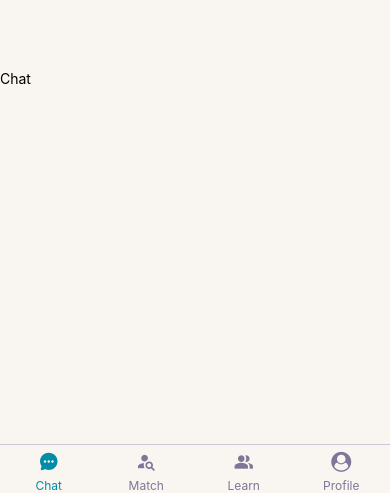
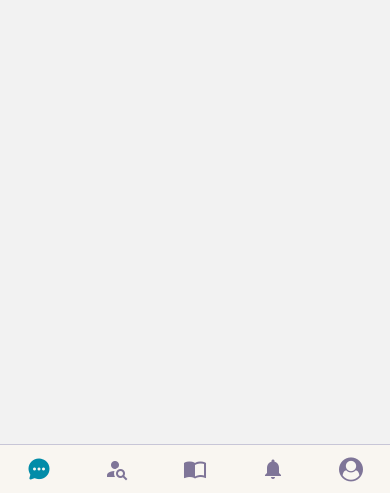
Before and after one commit to cborbonm/cs147-chatty, a React Native app: screen /Chat in a window 390 px wide. Shown: the part 351-844 px from the top of the page. Built offline with nearby package versions, Linux system fonts and the light colour scheme.

Commit message:
Installed GiftedChat and added notifs tab
can take out notifs tab if desired

```diff
--- a/App.js
+++ b/App.js
@@ -14,7 +14,7 @@ import {
 import { useState, useEffect } from "react";
 import Colors from "./Themes/colors";
 
-import {ChatNavigator, MatchNavigator, ForumNavigator, ProfileNavigator } from './CustomNavigation'
+import {ChatNavigator, MatchNavigator, ForumNavigator, NotifNavigator, ProfileNavigator } from './CustomNavigation'
 import { MaterialCommunityIcons, MaterialIcons, Ionicons, FontAwesome } from '@expo/vector-icons';
 
 import { NavigationContainer } from '@react-navigation/native';
@@ -46,9 +46,9 @@ export default function App() {
             component={ChatNavigator}
             options={{
               tabBarIcon: ({ color }) => (
-                <Ionicons name="chatbubble-ellipses" size={20} color={color} />
+                <Ionicons name="chatbubble-ellipses" size={24} color={color} />
               ),
-              title: 'Chat',
+              title: '',
             }}
           />
           <Tab.Screen
@@ -56,9 +56,9 @@ export default function App() {
             component={MatchNavigator}
             options={{
               tabBarIcon: ({ color }) => (
-                <MaterialCommunityIcons name="account-search" size={20} color={color} />
+                <MaterialCommunityIcons name="account-search" size={24} color={color} />
               ),
-              title: 'Match',
+              title: '',
             }}
           />
           <Tab.Screen
@@ -67,9 +67,20 @@ export default function App() {
             headerShown={false}
             options={{
               tabBarIcon: ({ color }) => (
-                <MaterialIcons name="people-alt" size={20} color={color} />
+                <MaterialCommunityIcons name="book-open-variant" size={24} color={color} />
               ),
-              title: 'Learn',
+              title: '',
+            }}
+          />
+          <Tab.Screen
+            name="NotifNav"
+            component={NotifNavigator}
+            headerShown={false}
+            options={{
+              tabBarIcon: ({ color }) => (
+                <MaterialIcons name="notifications" size={24} color={color} />
+              ),
+              title: '',
             }}
           />
           <Tab.Screen
@@ -77,9 +88,9 @@ export default function App() {
             component={ProfileNavigator}
             options={{
               tabBarIcon: ({ color }) => (
-                <FontAwesome name="user-circle" size={20} color={color} />
+                <FontAwesome name="user-circle" size={24} color={color} />
               ),
-              title: 'Profile',
+              title: '',
             }}
           />
         </Tab.Navigator>
--- a/CustomNavigation.js
+++ b/CustomNavigation.js
@@ -32,7 +32,7 @@ import NewQuestion from "./pages/NewQuestion";
 import LanguageDropDown from "./pages/LanguageDropDown";
 import Question from "./pages/Question";
 import QuestionPosted from "./pages/QuestionPosted";
-
+import Notifications from "./pages/Notifications";
 import Profile from "./pages/Profile";
 import Colors from "./Themes/colors"
 
@@ -261,7 +261,38 @@ export {ForumNavigator};  // Stack-Navigator for Forum Tab
 
 export {ProfileNavigator};  // Stack-Navigator for Profile Tab
 
+const NotifNavigator = () => {
+  return (
+    <Stack.Navigator initialRouteName="Notifications">
+      <Stack.Group screenOptions={{
+        headerBackTitle: null, headerStyle: {
+          backgroundColor: Colors.background,
+          borderBottomColor: Colors.lavender,
+          borderBottomWidth: 1,
+        },
+        headerTintColor: Colors.accent,
+        headerTitleStyle: {
+          fontWeight: '400',
+          color: Colors.chatty,
+        },
+      }}>
+        <Stack.Screen name="Notifications"
+          component={Notifications}
+          options= {({ navigation }) => ({
+            title: '',
+            headerLeft: () => <Image source={logo} style={styles.logo}/>,
+            headerLeftContainerStyle: {
+              paddingLeft: 10,
+            },
+          })
+        }
+        />
+      </Stack.Group>
+    </Stack.Navigator>
+  );
+}
 
+export {NotifNavigator};  // Stack-Navigator for Profile Tab
 
 const styles = StyleSheet.create({
   logo: {
--- a/package.json
+++ b/package.json
@@ -26,6 +26,7 @@
     "react-native-app-auth": "^6.4.0",
     "react-native-dropdown-menu": "^2.0.0",
     "react-native-gesture-handler": "^2.3.0",
+    "react-native-gifted-chat": "^0.16.3",
     "react-native-reanimated": "^2.4.1",
     "react-native-safe-area-context": "^4.1.2",
     "react-native-screens": "^3.13.1",
--- a/pages/Chat.js
+++ b/pages/Chat.js
@@ -1,3 +1,4 @@
+import React, { useState, useCallback, useEffect } from 'react';
 import {
     StyleSheet,
     Text,
@@ -7,17 +8,39 @@ import {
 } from 'react-native';
 import Colors from "../Themes/colors";
 import { MaterialCommunityIcons } from '@expo/vector-icons';
+import { GiftedChat } from 'react-native-gifted-chat'
 
-import { questions } from '../data/questions';
-import { db } from "../firebase";
-import { doc, getDoc } from "firebase/firestore";
+export function Chat() {
+  const [messages, setMessages] = useState([]);
 
-export function Chat({ navigation }) {
-    return (
-        <View style={styles.container}>
-            <Text>Chat</Text>
-        </View>
-    );
+  useEffect(() => {
+    setMessages([
+      {
+        _id: 1,
+        text: 'Hello developer',
+        createdAt: new Date(),
+        user: {
+          _id: 2,
+          name: 'React Native',
+          avatar: 'https://placeimg.com/140/140/any',
+        },
+      },
+    ])
+  }, [])
+
+  const onSend = useCallback((messages = []) => {
+    setMessages(previousMessages => GiftedChat.append(previousMessages, messages))
+  }, [])
+
+  return (
+    <GiftedChat
+      messages={messages}
+      onSend={messages => onSend(messages)}
+      user={{
+        _id: 1,
+      }}
+    />
+  )
 }
 
 export default Chat;
--- /dev/null
+++ b/pages/Notifications.js
@@ -0,0 +1,32 @@
+import {
+    StyleSheet,
+    Text,
+    View,
+    Pressable,
+    FlatList,
+} from 'react-native';
+import Colors from "../Themes/colors";
+import { MaterialCommunityIcons } from '@expo/vector-icons';
+
+import { questions } from '../data/questions';
+import { db } from "../firebase";
+import { doc, getDoc } from "firebase/firestore";
+
+export function Notifications({ navigation }) {
+    return (
+        <View style={styles.container}>
+            <Text>Notifications</Text>
+        </View>
+    );
+}
+
+export default Notifications;
+
+const styles = StyleSheet.create({
+    container: {
+        backgroundColor: Colors.background,
+        justifyContent: 'center',
+        flex: 1,
+        overflow: 'hidden',
+    },
+});
```
Also changed, not shown: 2 other files (tests, documents, lock files or other folders). Lines whose indentation alone changed are shown as unchanged.
